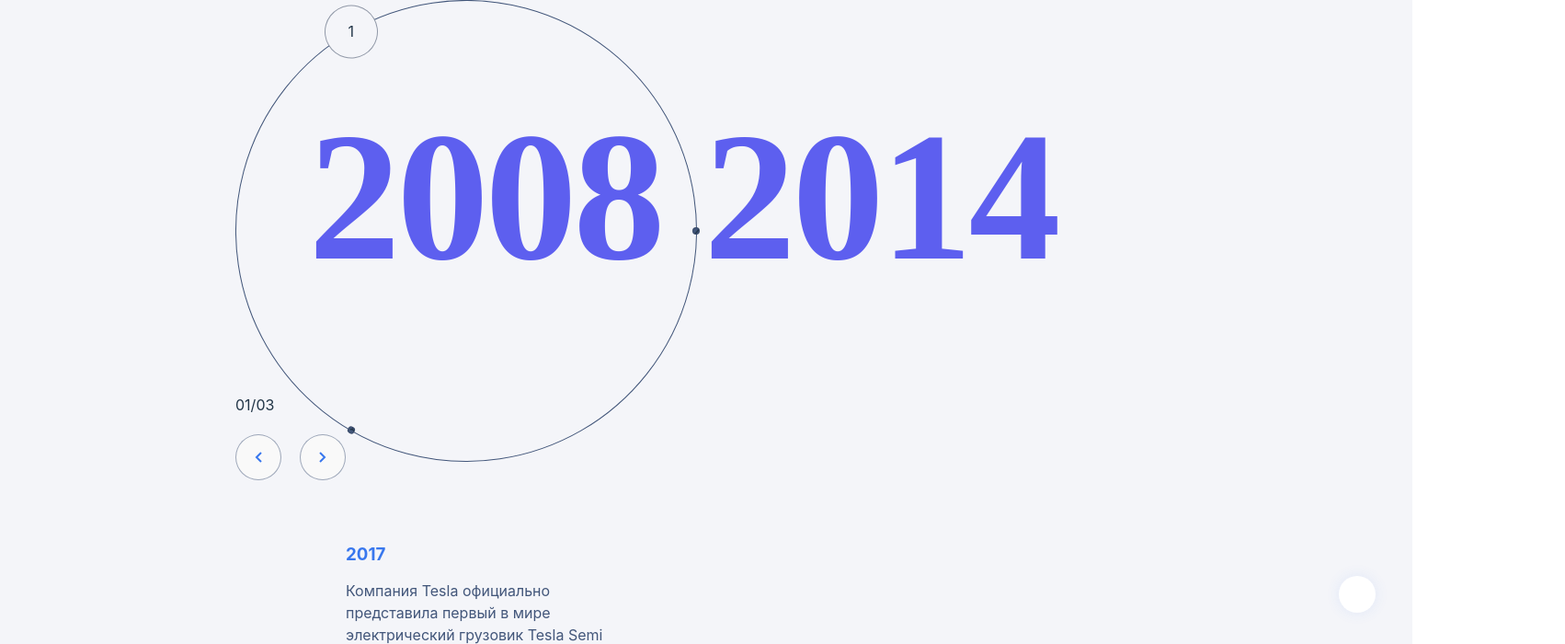
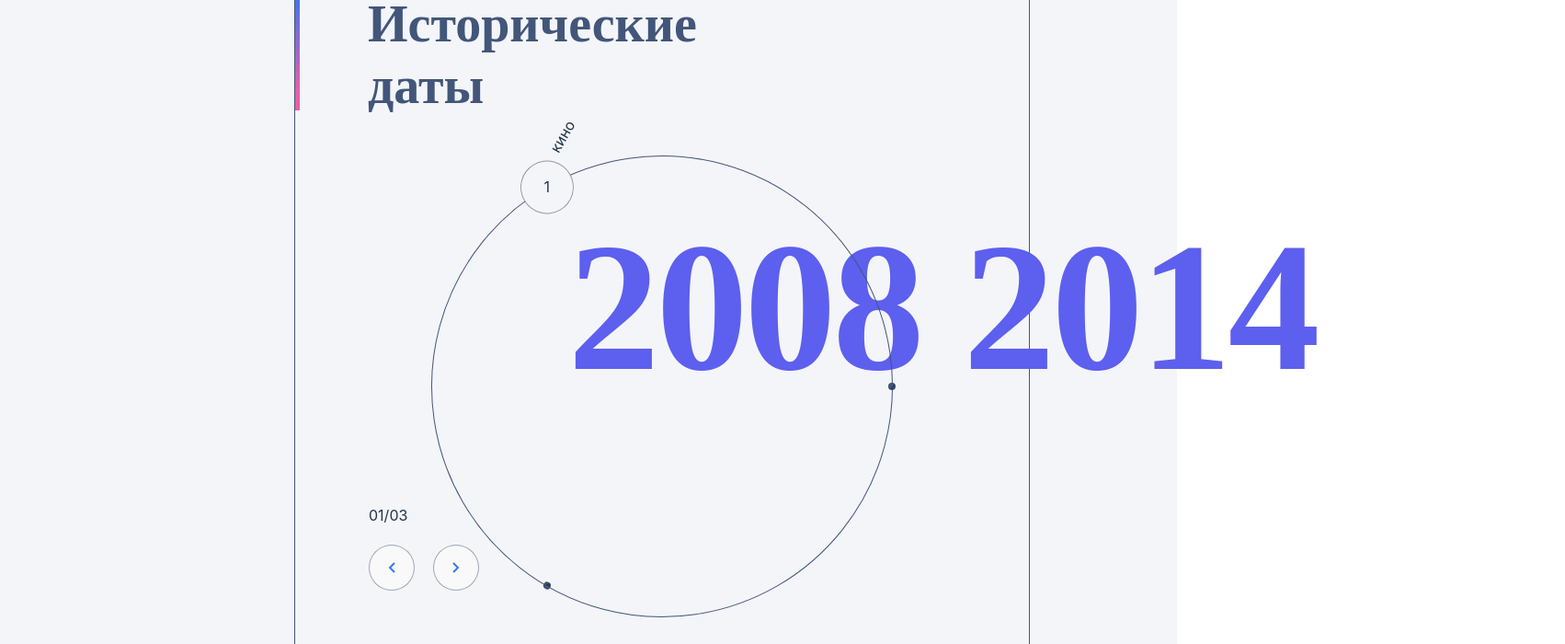
Before and after one commit to KarimovFreedlee/calendar-app, a React (Vite) app: page / in a window 1280 px wide. Shown: the top 700 px of the page at 92% size, 1702 px wide, since content can reach past the window. Built offline with nearby package versions, Linux system fonts and the light colour scheme.

Commit message:
compact components

```diff
--- a/src/App.css
+++ b/src/App.css
@@ -46,8 +46,6 @@
   padding: 0;
   margin: 0;
 
-  padding-left: 20%;
-
   height: 100vh;
   width: 100vw;
 }
--- a/src/App.tsx
+++ b/src/App.tsx
@@ -6,7 +6,6 @@ function App() {
   return (
     <div className="App">
       <Body/>
-      <Slider/>
     </div>
   )
 }
--- a/src/components/body.tsx
+++ b/src/components/body.tsx
@@ -2,6 +2,8 @@ import { getAllBlocks, getBlockByIndex, getBlocksLength } from '../data/dataCont
 import { counterSlice } from '../store/reducers/counterReducer'
 import { useAppDispatch, useAppSelector } from '../store/store'
 import "../css/body.scss"
+import Circle from './circle'
+import Slider from './slider'
 
 export default function Body() {
     const currentIndex = useAppSelector(state => state.counterReducer.currentIndex) + 1
@@ -9,9 +11,12 @@ export default function Body() {
     const dispatch = useAppDispatch()
 
     const mainClass = "body"
-    const circleClass = "circle"
-    const counerClass = "counter"
-    const buttonsClass = "counter__buttons"
+    const headerContainerClass = `${mainClass}__header-container`
+    const borderClass = `border-left`
+    const headerClass = `header`
+    const yearsContainerClass = `${mainClass}__years-container`
+    const counerClass = `${mainClass}__counter`
+    const buttonsClass = `buttons-container`
     const buttonClass = "button"
 
     function handleRightButtonClick() {
@@ -28,31 +33,20 @@ export default function Body() {
             dispatch(setIndex(getBlocksLength() - 1))
     }
 
-    function calcRotationDeg() {
-        return -360/getBlocksLength() * currentIndex
-    }
-
     return (
         <div className={mainClass}>
-            <div>
+            <div className={headerContainerClass}>
+                <div className={borderClass}></div>
+                <h2 className={headerClass}>
+                    Исторические даты
+                </h2>
+            </div>
+            <div className={yearsContainerClass}>
                 <h1>
                     {getBlockByIndex(currentIndex - 1).startingYear} {getBlockByIndex(currentIndex - 1).endingYear}
                 </h1>
             </div>
-            <div className={circleClass} style = {{transform: `rotateZ(${calcRotationDeg()}deg)`}}>
-                {getAllBlocks().map((item, key) => {
-                    return <div className={`item item-${key}`} style={{ transform: `rotate(${360/(getBlocksLength()) * key}deg) translateX(250px)`}}>
-                        <div className={`item__circle ${key+ 1 === currentIndex ? `item__circle-active` : ``}`} onClick={() => dispatch(setIndex(key))}>
-                            <p style={{transform: `rotate(${-360/(getBlocksLength()) * (key - currentIndex)}deg) `}}>
-                                {key + 1}
-                            </p>
-                        </div>
-                        <p className='text'>
-                            {key+ 1 === currentIndex && item.name}
-                        </p>
-                    </div>
-                })}
-            </div>
+            <Circle/>
             <div className={counerClass}>
                 <div>
                     0{currentIndex}/0{getBlocksLength()}
@@ -70,6 +64,7 @@ export default function Body() {
                     </button>
                 </div>
             </div>
+            <Slider/>
         </div>
     )
 }
--- /dev/null
+++ b/src/components/circle.tsx
@@ -0,0 +1,35 @@
+import { getAllBlocks, getBlocksLength } from '../data/dataController';
+import { counterSlice } from '../store/reducers/counterReducer';
+import { useAppDispatch, useAppSelector } from '../store/store';
+
+export default function Circle() {
+    const currentIndex = useAppSelector(state => state.counterReducer.currentIndex) + 1
+    const {setIndex} = counterSlice.actions
+    const dispatch = useAppDispatch()
+
+    const mainClass = "circle-container"
+    const circleClass = `${mainClass}__circle`
+
+    function calcRotationDeg() {
+        return -360/getBlocksLength() * currentIndex
+    }
+
+    return (
+        <div className={mainClass}>
+            <div className={circleClass} style={{transform: `rotateZ(${calcRotationDeg()}deg)`}}>
+                {getAllBlocks().map((item, key) => {
+                    return <div className={`item item-${key}`} style={{transform: `rotate(${360 / getBlocksLength() * key}deg) translateX(250px)`}}>
+                        <div className={`item__circle ${key + 1 === currentIndex ? `item__circle-active` : ``}`} onClick={() => dispatch(setIndex(key))}>
+                            <p style={{transform: `rotate(${-360 / getBlocksLength() * (key - currentIndex)}deg) `}}>
+                                {key + 1}
+                            </p>
+                        </div>
+                        <p className='text'>
+                            {key + 1 === currentIndex && item.name}
+                        </p>
+                    </div>;
+                })}
+            </div>
+        </div>
+    );
+}
--- a/src/css/body.scss
+++ b/src/css/body.scss
@@ -2,6 +2,44 @@
     display: flex;
     flex-direction: column;
     align-items: flex-start;
+
+    position: relative;
+
+    margin-left: 320px;
+    border-left: 1px solid #42567A;
+    border-right: 1px solid #42567A;
+    margin-right: 160px;
+
+    &__header-container {
+        width: 432px;
+        height: 120px;
+        display: flex;
+        justify-content: space-between;
+        align-items: center;
+
+        .border-left {
+            height: 120px;
+            width: 5px;
+            background: linear-gradient(180deg, #3877EE -5%, #EF5DA8 85%);
+        }
+
+        .header {
+            font-family: PT Sans;
+            font-size: 56px;
+            font-weight: 700;
+            line-height: 67px;
+            letter-spacing: 0em;
+            text-align: left;
+            width: 353px;
+            height: 134px;
+            color: #42567A;
+
+        }
+    }
+
+    &__years-container {
+
+        margin-left: 217px;
 
         h1 {
 
@@ -15,8 +53,18 @@
             height: 160px;
             color: #5D5FEF;
         }
+    }
 
-    .circle {
+
+    .circle-container {
+        display: flex;
+        justify-content: center;
+        align-items: center;
+        position: absolute;
+        top: 50%;
+        left: 50%;
+
+        &__circle {
             position: absolute;
             border: 1px solid #42567A;
             border-radius: 50%;
@@ -65,13 +113,17 @@
             }
         }
 
-    .counter {
+    }
+
+
+    &__counter {
 
         text-align: start;
         width: 120px;
         height: 88px;
+        margin-left: 80px;
 
-        &__buttons {
+        .buttons-container {
             display: flex;
 
             gap: 20px;
```
Lines whose indentation alone changed are shown as unchanged.
